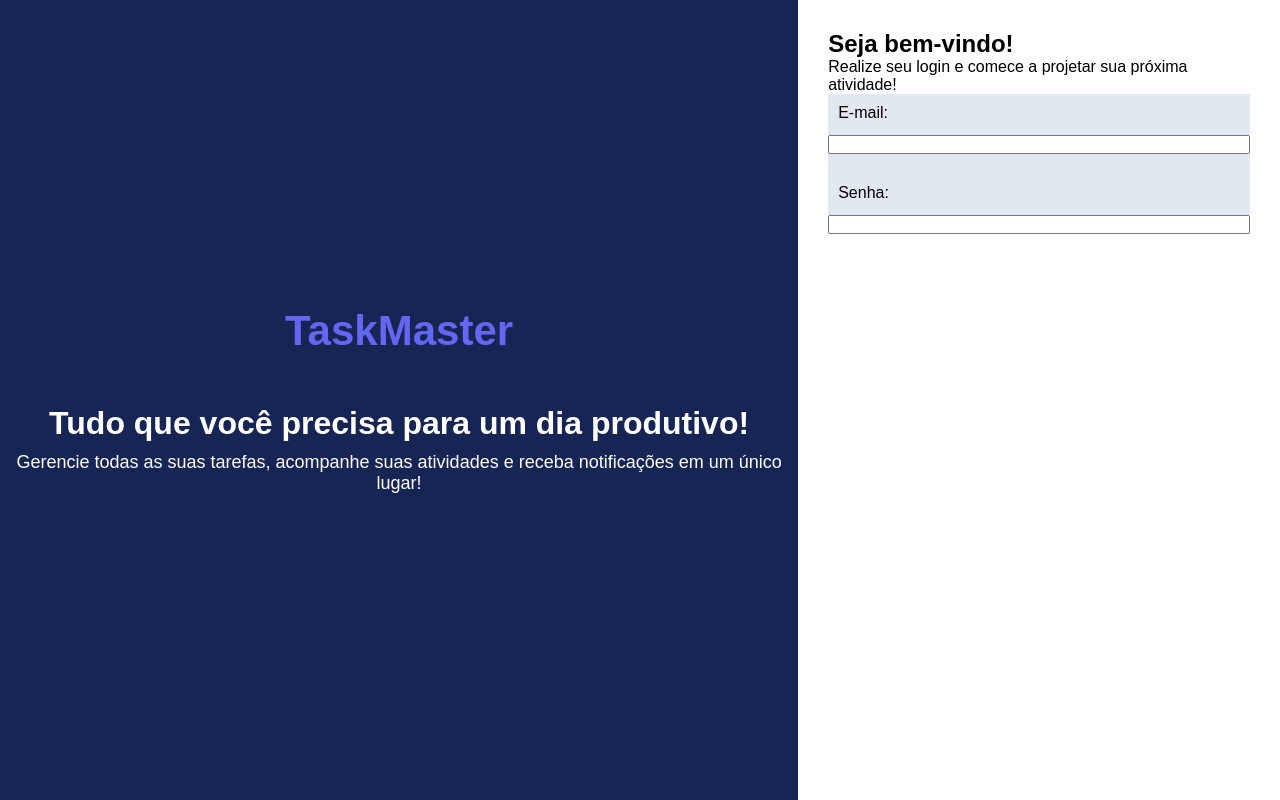
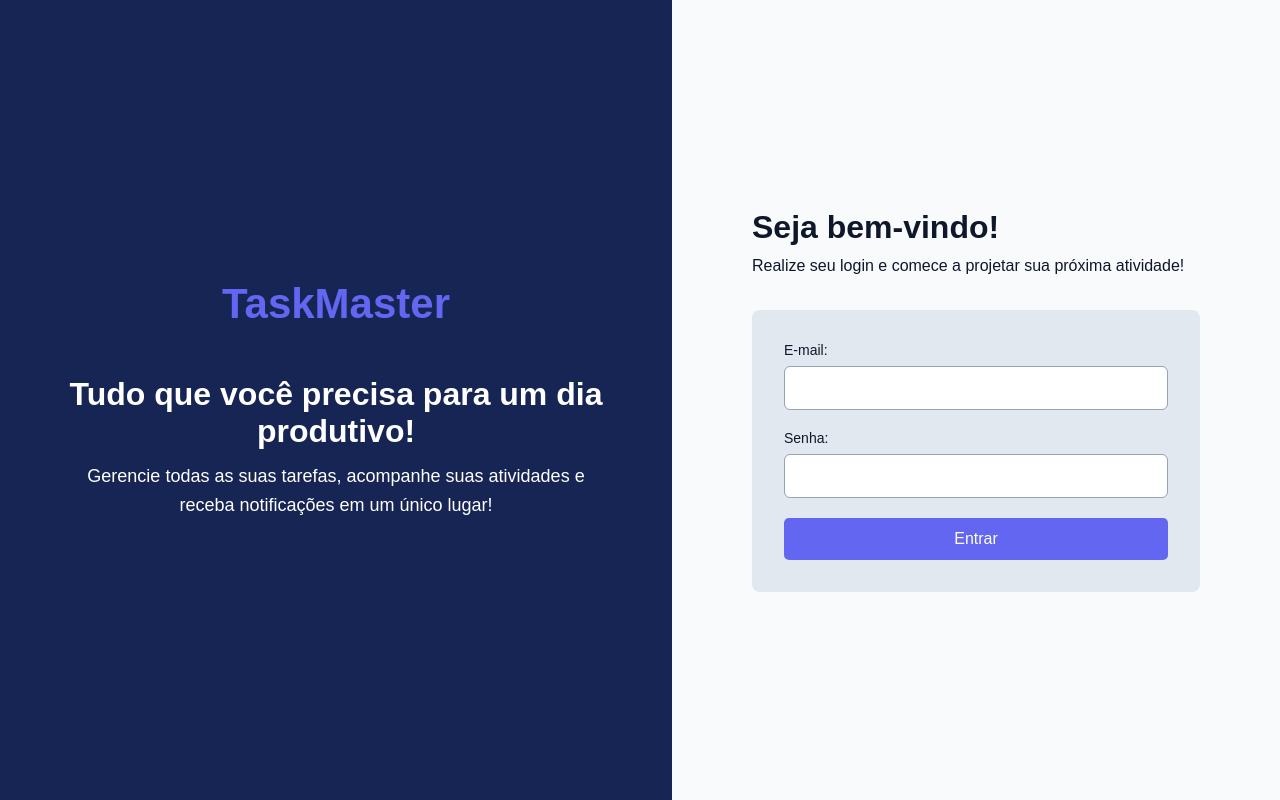
Before and after one commit to arthurrodriguessdev/agendador-tarefas-front, a React (Vite) app: page / in a window 1280 px wide. Built offline with nearby package versions, Linux system fonts and the light colour scheme.

Commit message:
alterando estilos + novos componentes

```diff
--- a/src/components/Button.tsx
+++ b/src/components/Button.tsx
@@ -1,10 +1,18 @@
+import type { ReactNode } from "react"
+
 interface ButtonProps{
     typeButton?: "button" | "submit" | "reset"
     className?: string
+    children: ReactNode
 }
 
-export function Button({ typeButton="button", className="btn-default" }: ButtonProps){
+export function Button({
+    typeButton="button",
+    className="btn-default",
+    children
+}: ButtonProps){
+
     return (
-        <button className={className} type={typeButton}></button>
+        <button className={className} type={typeButton}>{ children }</button>
     )
 }
--- a/src/pages/login/Login.tsx
+++ b/src/pages/login/Login.tsx
@@ -1,12 +1,11 @@
-import './login.css';
+import './login.css'
+import {Button} from '../../components/Button.tsx'
 
 export function Login(){
     return (
         <div className="login-container">
             <div className="left-side">
-                <div>
-                    <h1>TaskMaster</h1>
-                </div>
+                <h1>TaskMaster</h1>
 
                 <div className="left-content">
                     <h2>Tudo que você precisa para um dia produtivo!</h2>
@@ -39,10 +38,10 @@ export function Login(){
                                     <label>Senha:</label>
                                     <input type="password"/>
                                 </div>
+                                <Button typeButton="submit">Entrar</Button>
                             </div>
                         </form>
                     </div>
-
                 </div>
             </div>
         </div>
--- a/src/pages/login/login.css
+++ b/src/pages/login/login.css
@@ -1,64 +1,98 @@
 .login-container{
     display: flex;
-    flex: 1;
-    height: 100vh;
+    min-height: 100vh;
 }
 
 .left-side{
     display: flex;
+    flex: 1;
     flex-direction: column;
     justify-content: center;
     align-items: center;
-    gap: 50px;
+    gap: 3rem;
+    padding: 3rem;
     background-color: var(--primary-color);
 }
 
 .left-side h1{
     color: var(--highlight-color);
     text-align: center;
-    font-size: 42px;
+    font-size: var(--font-size-3xl);
 }
 
 .left-content{
     display: flex;
     flex-direction: column;
-    gap: 10px;
+    gap: 0.75rem;
+    width: min(100%, 34rem);
 }
 
 .left-content h2{
     text-align: center;
     color: #fff;
-    font-size: 32px;
+    font-size: var(--font-size-2xl);
 }
 
 .left-content p{
     text-align: center;
     color: #fff;
-    font-size: 18px;
+    font-size: var(--font-size-lg);
+    line-height: 1.6;
+}
+
+.right-side{
+    display: flex;
+    flex: 1;
+    justify-content: center;
+    align-items: center;
+    padding: 1rem;
 }
 
 .right-content{
-    border-radius: 5px;
-    padding: 30px;
+    display: flex;
+    flex-direction: column;
+    gap: 2rem;
+    width: min(100%, 28rem);
+}
+
+.right-content h2{
+    margin-bottom: 0.5rem;
+    font-size: var(--font-size-2xl);
+}
+
+.right-content p{
+    color: var(--text-black-color);
+    line-height: 1.5;
 }
 
 .container-form{
     background-color: var(--background-forms-color);
+    border-radius: 0.5rem;
+    padding: 2rem;
 }
 
 .fields-container{
     display: flex;
     flex-direction: column;
-    gap: 20px;
+    gap: 1.25rem;
 }
 
 .label-input-div{
     display: flex;
     flex-direction: column;
-    gap: 3px;
+    gap: 0.5rem;
 }
 
 .label-input-div label{
-    border-radius: 5px;
-    padding: 10px;
+    font-size: var(--font-size-sm);
 }
+
+.label-input-div input{
+    width: 100%;
+    min-height: 2.75rem;
+    border: 1px solid #94a3b8;
+    border-radius: 0.375rem;
+    padding: 0.625rem 0.75rem;
+    font: inherit;
+    background-color: #fff;
+}
--- a/src/style/global.css
+++ b/src/style/global.css
@@ -2,13 +2,49 @@
     box-sizing: border-box;
     margin: 0;
     padding: 0;
-    font-family: Arial, Helvetica, sans-serif;
 }
 
+/* Default variables */
 :root{
     --primary-color: #172554;
     --highlight-color: #6366f1;
     --background-default-color: #f8fafc;
     --text-black-color: #0f172a;
     --background-forms-color: #e2e8f0;
+
+    --font-family: Arial, Helvetica, sans-serif;
+    --font-size-sm: 0.875rem;
+    --font-size-base: 1rem;
+    --font-size-lg: 1.125rem;
+    --font-size-xl: 1.5rem;
+    --font-size-2xl: 2rem;
+    --font-size-3xl: 2.625rem;
 }
+
+body{
+    min-width: 320px;
+    min-height: 100vh;
+    font-family: var(--font-family);
+    font-size: var(--font-size-base);
+    color: var(--text-black-color);
+    background-color: var(--background-default-color);
+}
+
+/* Buttons */
+.btn-default{
+    display: inline-flex;
+    align-items: center;
+    justify-content: center;
+    background-color: var(--highlight-color);
+    color: #fff;
+    font-size: 16px;
+    padding: 12px 24px;
+    border: none;
+    border-radius: 5px;
+    transition: all 0.2s ease;
+}
+
+.btn-default:hover{
+    cursor: pointer;
+    background-color: color-mix(in srgb, var(--highlight-color), black 10%)
+}
```
